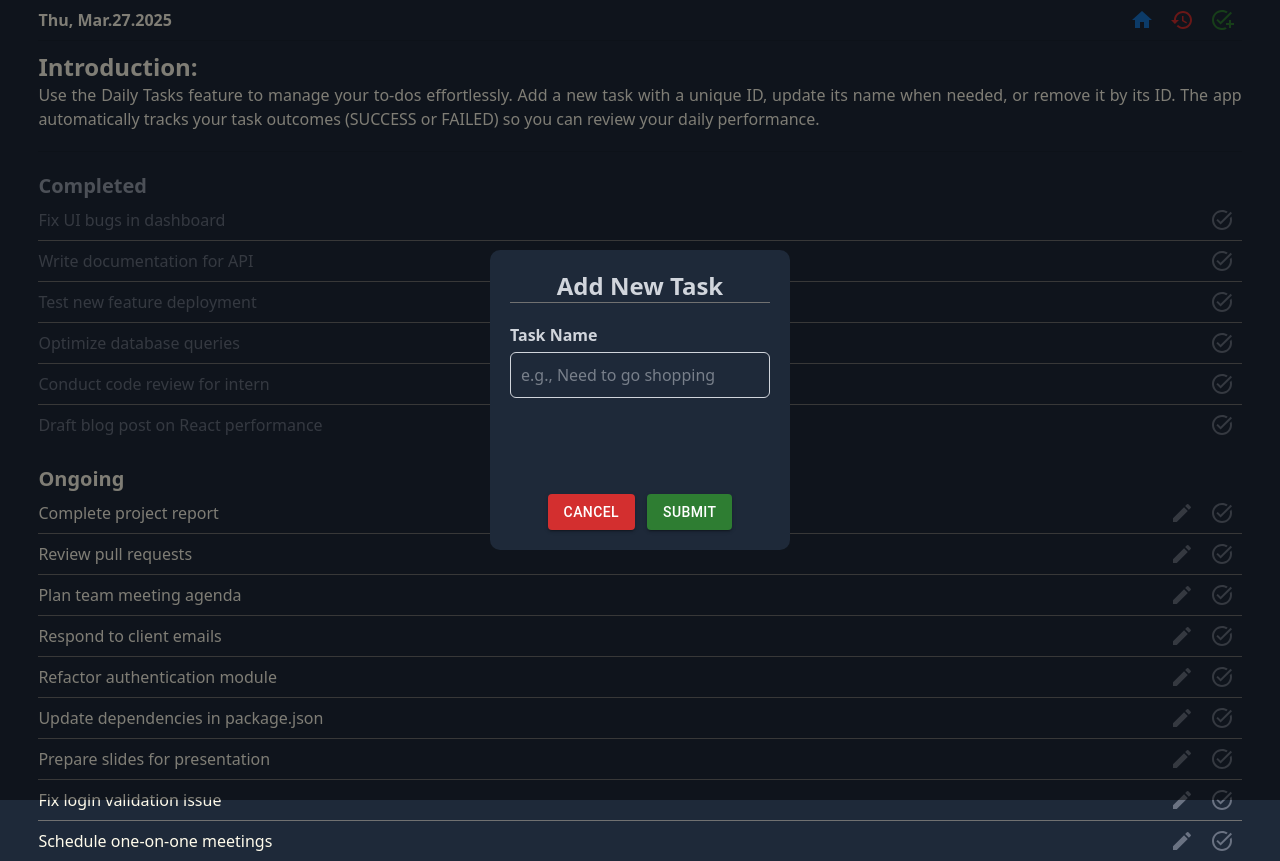
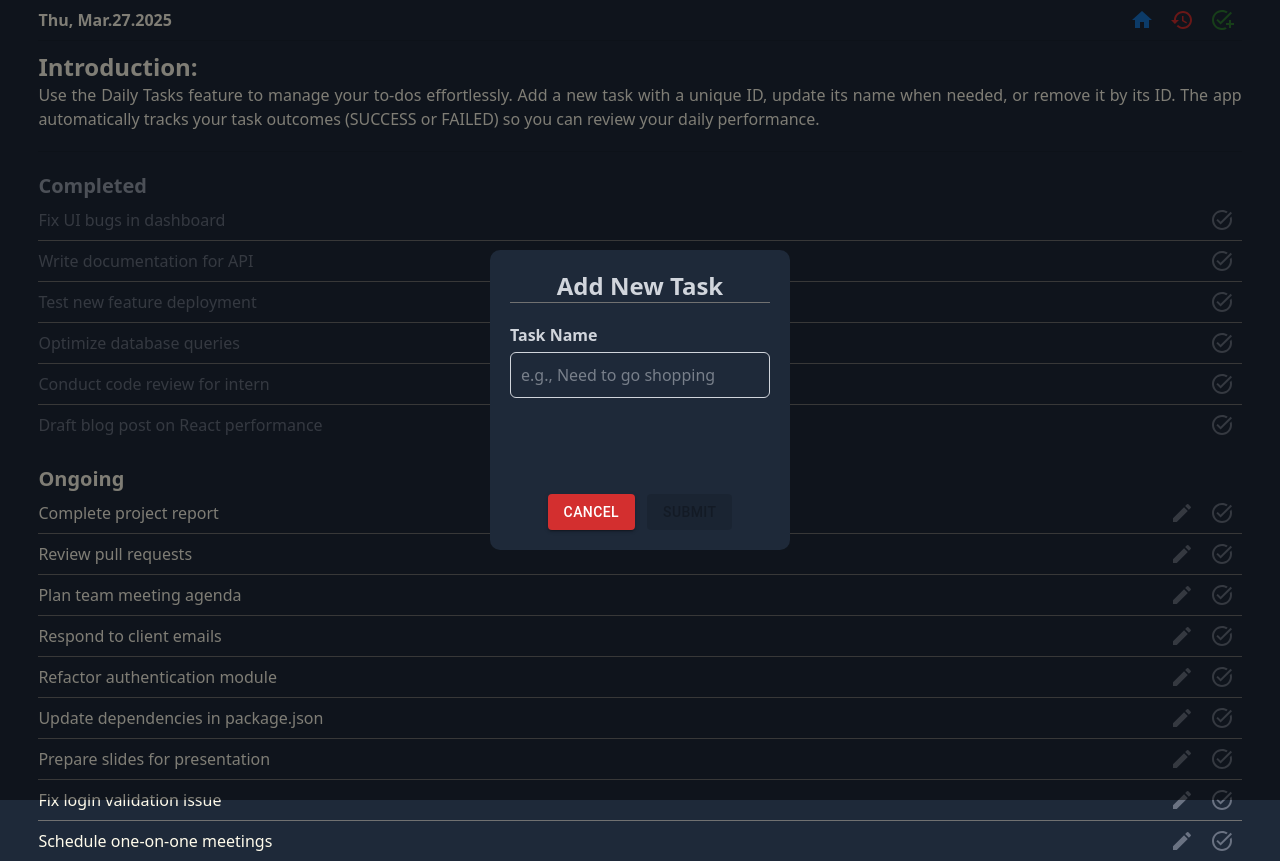
Before and after one commit to s3nsh1-dev/todo-list, a React (Vite) app in the folder client/: page /daily-tasks in a window 1280 px wide. Both pictures are taken after a click on the button 1221 px from the left and 20 px from the top of the page. Built offline with nearby package versions, Linux system fonts and the light colour scheme.

Commit message:
Daily Management Delegated

```diff
--- a/client/src/components/DailyTasks/AddTaskModal.tsx
+++ /dev/null
@@ -1,77 +0,0 @@
-import { useState, FC } from "react";
-import { Button } from "@mui/material";
-import type { taskDetailsType } from "../../constants/commonInterfaces";
-import { addTasks } from "../../redux/slices/dailyTasksSlice";
-import { useDispatch } from "react-redux";
-import { DividerGray } from "../others/CommonComponents";
-import { addPanelStyle } from "../../constants/customCssProperties";
-
-interface propsTypes {
-  closingModal: () => void;
-}
-
-const AddTaskModal: FC<propsTypes> = ({ closingModal }) => {
-  const [userValue, setUserValue] = useState("");
-  const dispatch = useDispatch();
-
-  const newTask: taskDetailsType = {
-    // useId() is also good but not stable
-    taskId: crypto.randomUUID(),
-    taskName: "",
-    status: "ONGOING",
-  };
-
-  const isDisabled = userValue.length > 0 ? true : false;
-
-  console.log("we are rendering");
-
-  const handleSubmit = () => {
-    newTask.taskName = userValue;
-    dispatch(addTasks(newTask));
-    handleClose();
-  };
-  const handleClose = () => {
-    closingModal();
-  };
-
-  return (
-    <>
-      <div className="bg-gray-800" style={addPanelStyle}>
-        <div id="add-dailyTaskName" className="text-gray-300">
-          <h1 className="text-center text-2xl font-bold ">Add New Task</h1>
-          <DividerGray />
-          <div style={{ marginTop: "20px" }}>
-            <p className="font-bold">Task Name</p>
-            <input
-              className="border border-gray-300 rounded-md p-2 w-full"
-              style={{ padding: "10px", margin: "5px 0px" }}
-              value={userValue}
-              type="text"
-              id="add-dailyTaskName"
-              placeholder="e.g., Need to go shopping"
-              onChange={(e) => setUserValue(e.target.value)}
-            />
-          </div>
-        </div>
-        <div
-          id="add-dailyTask-actionButtons"
-          className="flex justify-center item-center gap-3"
-        >
-          <Button color="error" variant="contained" onClick={handleClose}>
-            Cancel
-          </Button>
-          <Button
-            onClick={handleSubmit}
-            variant="contained"
-            color="success"
-            disabled={isDisabled}
-          >
-            Submit
-          </Button>
-        </div>
-      </div>
-    </>
-  );
-};
-
-export default AddTaskModal;
--- a/client/src/components/DailyTasks/DailyTaskManagement.tsx
+++ b/client/src/components/DailyTasks/DailyTaskManagement.tsx
@@ -1,11 +1,8 @@
-import { Fragment } from "react";
 import { useSelector } from "react-redux";
-import { IconButton } from "@mui/material";
-import TaskAltIcon from "@mui/icons-material/TaskAlt";
 import type { RootState } from "../../redux/store";
-import ModeEditIcon from "@mui/icons-material/ModeEdit";
-import { DividerGray } from "../others/CommonComponents";
 import type { taskDetailsType } from "../../constants/commonInterfaces";
+import ShowOngoingTasks from "./ShowOngoingTasks";
+import ShowCompletedTasks from "./ShowCompletedTasks";
 
 interface stateType {
   completedTasks: taskDetailsType[];
@@ -24,36 +21,23 @@ const DailyTaskManagement = () => {
 
   const renderOngoingTasks = taskName.ongoingTasks.map((tasks, index) => {
     return (
-      <Fragment key={tasks.taskId}>
-        <div className="flex items-center justify-between">
-          <p className="flex item-center flex-row">{tasks.taskName}</p>
-          <div>
-            <IconButton>
-              <ModeEditIcon className="text-gray-500 hover:text-white" />
-            </IconButton>
-            <IconButton>
-              <TaskAltIcon className="text-gray-500 hover:text-green-600" />
-            </IconButton>
-          </div>
-        </div>
-        {index < taskName.ongoingTasks.length - 1 && <DividerGray />}
-      </Fragment>
+      <ShowOngoingTasks
+        key={tasks.taskId}
+        tasks={tasks}
+        index={index}
+        arrLength={taskName.ongoingTasks.length}
+      />
     );
   });
 
   const renderCompletedTasks = taskName.completedTasks.map((tasks, index) => {
     return (
-      <Fragment key={tasks.taskId}>
-        <div className="flex items-center justify-between">
-          <p className="flex item-center flex-row">{tasks.taskName}</p>
-          <div>
-            <IconButton>
-              <TaskAltIcon className="text-gray-500 hover:text-red-700" />
-            </IconButton>
-          </div>
-        </div>
-        {index !== taskName.completedTasks.length - 1 && <DividerGray />}
-      </Fragment>
+      <ShowCompletedTasks
+        key={tasks.taskId}
+        tasks={tasks}
+        index={index}
+        arrLength={taskName.completedTasks.length}
+      />
     );
   });
 
--- a/client/src/components/DailyTasks/DailyTopHeader.tsx
+++ b/client/src/components/DailyTasks/DailyTopHeader.tsx
@@ -4,7 +4,7 @@ import HomeIcon from "@mui/icons-material/Home";
 import { Link } from "react-router-dom";
 import { IconButton } from "@mui/material";
 import { todayDate } from "../../constants/GenericConstants";
-import AddTaskModal from "./AddTaskModal";
+import AddTaskModal from "./add-tasks/AddTaskModal";
 import { useState } from "react";
 import Modal from "@mui/material/Modal";
 
--- /dev/null
+++ b/client/src/components/DailyTasks/ShowCompletedTasks.tsx
@@ -0,0 +1,29 @@
+import { FC } from "react";
+import IconButton from "@mui/material/IconButton";
+import TaskAltIcon from "@mui/icons-material/TaskAlt";
+import { DividerGray } from "../others/CommonComponents";
+import type { taskDetailsType } from "../../constants/commonInterfaces";
+
+interface propTypes {
+  tasks: taskDetailsType;
+  index: number;
+  arrLength: number;
+}
+
+const ShowCompletedTasks: FC<propTypes> = ({ tasks, index, arrLength }) => {
+  return (
+    <>
+      <div className="flex items-center justify-between">
+        <p className="flex item-center flex-row">{tasks.taskName}</p>
+        <div>
+          <IconButton>
+            <TaskAltIcon className="text-gray-500 hover:text-red-700" />
+          </IconButton>
+        </div>
+      </div>
+      {index !== arrLength - 1 && <DividerGray />}
+    </>
+  );
+};
+
+export default ShowCompletedTasks;
--- /dev/null
+++ b/client/src/components/DailyTasks/ShowOngoingTasks.tsx
@@ -0,0 +1,32 @@
+import { FC } from "react";
+import IconButton from "@mui/material/IconButton";
+import ModeEditIcon from "@mui/icons-material/ModeEdit";
+import TaskAltIcon from "@mui/icons-material/TaskAlt";
+import { DividerGray } from "../others/CommonComponents";
+import type { taskDetailsType } from "../../constants/commonInterfaces";
+interface propTypes {
+  index: number;
+  tasks: taskDetailsType;
+  arrLength: number;
+}
+
+const ShowOngoingTasks: FC<propTypes> = ({ tasks, index, arrLength }) => {
+  return (
+    <>
+      <div className="flex items-center justify-between">
+        <p className="flex item-center flex-row">{tasks.taskName}</p>
+        <div>
+          <IconButton>
+            <ModeEditIcon className="text-gray-500 hover:text-white" />
+          </IconButton>
+          <IconButton>
+            <TaskAltIcon className="text-gray-500 hover:text-green-600" />
+          </IconButton>
+        </div>
+      </div>
+      {index < arrLength - 1 && <DividerGray />}
+    </>
+  );
+};
+
+export default ShowOngoingTasks;
--- /dev/null
+++ b/client/src/components/DailyTasks/add-tasks/AddTaskActions.tsx
@@ -0,0 +1,34 @@
+import Button from "@mui/material/Button";
+import { FC } from "react";
+type propsTypes = {
+  isDisabled: boolean;
+  handleSubmit: () => void;
+  handleClose: () => void;
+};
+
+const AddTaskActions: FC<propsTypes> = ({
+  isDisabled,
+  handleSubmit,
+  handleClose,
+}) => {
+  return (
+    <div
+      id="add-dailyTask-actionButtons"
+      className="flex justify-center item-center gap-3"
+    >
+      <Button color="error" variant="contained" onClick={handleClose}>
+        Cancel
+      </Button>
+      <Button
+        onClick={handleSubmit}
+        variant="contained"
+        color="success"
+        disabled={isDisabled}
+      >
+        Submit
+      </Button>
+    </div>
+  );
+};
+
+export default AddTaskActions;
--- /dev/null
+++ b/client/src/components/DailyTasks/add-tasks/AddTaskContent.tsx
@@ -0,0 +1,29 @@
+import { DividerGray } from "../../others/CommonComponents";
+import { FC } from "react";
+
+interface propsTypes {
+  userValue: string;
+  setUserValue: (value: string) => void;
+}
+const AddTaskContent: FC<propsTypes> = ({ userValue, setUserValue }) => {
+  return (
+    <div id="add-dailyTaskName" className="text-gray-300">
+      <h1 className="text-center text-2xl font-bold ">Add New Task</h1>
+      <DividerGray />
+      <div style={{ marginTop: "20px" }}>
+        <p className="font-bold">Task Name</p>
+        <input
+          className="border border-gray-300 rounded-md p-2 w-full"
+          style={{ padding: "10px", margin: "5px 0px" }}
+          value={userValue}
+          type="text"
+          id="add-dailyTaskName"
+          placeholder="e.g., Need to go shopping"
+          onChange={(e) => setUserValue(e.target.value)}
+        />
+      </div>
+    </div>
+  );
+};
+
+export default AddTaskContent;
--- /dev/null
+++ b/client/src/components/DailyTasks/add-tasks/AddTaskModal.tsx
@@ -0,0 +1,47 @@
+import { useState, FC } from "react";
+import type { taskDetailsType } from "../../../constants/commonInterfaces";
+import { addTasks } from "../../../redux/slices/dailyTasksSlice";
+import { useDispatch } from "react-redux";
+import { addPanelStyle } from "../../../constants/customCssProperties";
+import AddTaskContent from "./AddTaskContent";
+import AddTaskActions from "./AddTaskActions";
+
+interface propsTypes {
+  closingModal: () => void;
+}
+
+const AddTaskModal: FC<propsTypes> = ({ closingModal }) => {
+  const [userValue, setUserValue] = useState("");
+  const dispatch = useDispatch();
+
+  const newTask: taskDetailsType = {
+    // useId() is also good but not stable
+    taskId: crypto.randomUUID(),
+    taskName: "",
+    status: "ONGOING",
+  };
+
+  const isDisabled = userValue.length > 0 ? false : true;
+
+  const handleSubmit = () => {
+    newTask.taskName = userValue;
+    dispatch(addTasks(newTask));
+    handleClose();
+  };
+  const handleClose = () => {
+    closingModal();
+  };
+
+  return (
+    <div className="bg-gray-800" style={addPanelStyle}>
+      <AddTaskContent userValue={userValue} setUserValue={setUserValue} />
+      <AddTaskActions
+        isDisabled={isDisabled}
+        handleSubmit={handleSubmit}
+        handleClose={handleClose}
+      />
+    </div>
+  );
+};
+
+export default AddTaskModal;
```
